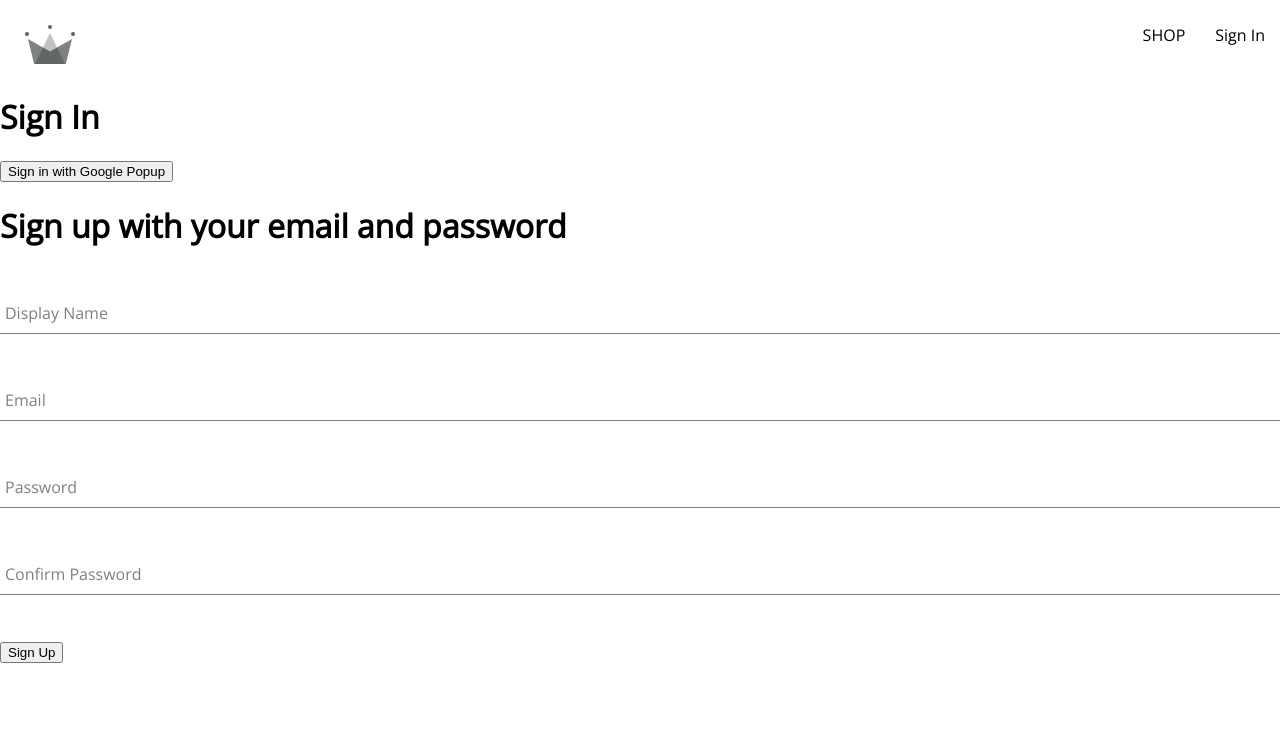
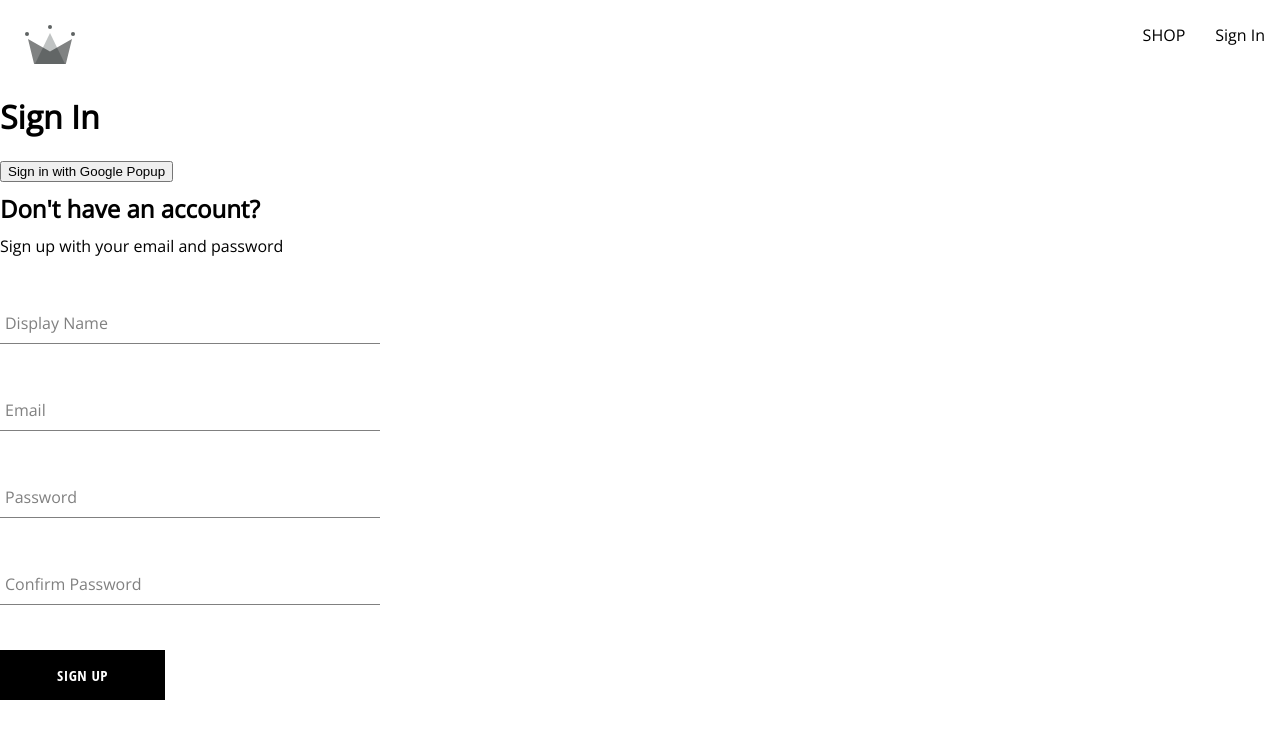
Before and after one commit to blahablast/crwn-clothing, a React (Create React App) app: page /sign-in in a window 1280 px wide. Shown: the top 738 px of the page. Built offline with nearby package versions, Linux system fonts and the light colour scheme.

Commit message:
Created button component and styling

```diff
--- /dev/null
+++ b/src/components/button/button.jsx
@@ -0,0 +1,18 @@
+import './button.scss'
+
+const BUTTON_TYPE_CLASSES = {
+  google: 'google-sign-in',
+  inverted: 'inverted'
+}
+
+const Button = ({ children, buttonType, ...otherProps }) => {
+  return (
+    <button
+      className={`button-container ${BUTTON_TYPE_CLASSES[buttonType]}`}
+      {...otherProps}>
+      {children}
+    </button>
+  )
+}
+
+export default Button
--- /dev/null
+++ b/src/components/button/button.scss
@@ -0,0 +1,46 @@
+.button-container {
+  min-width: 165px;
+  width: auto;
+  height: 50px;
+  letter-spacing: 0.5px;
+  line-height: 50px;
+  padding: 0 35px 0 35px;
+  font-size: 15px;
+  background-color: black;
+  color: white;
+  text-transform: uppercase;
+  font-family: 'Open Sans Condensed';
+  font-weight: bolder;
+  border: none;
+  cursor: pointer;
+  display: flex;
+  justify-content: center;
+
+  &:hover {
+    background-color: white;
+    color: black;
+    border: 1px solid black;
+  }
+
+  &.google-sign-in {
+    background-color: #4285f4;
+    color: white;
+
+    &:hover {
+      background-color: #357ae8;
+      border: none;
+    }
+  }
+
+  &.inverted {
+    background-color: white;
+    color: black;
+    border: 1px solid black;
+
+    &:hover {
+      background-color: black;
+      color: white;
+      border: none;
+    }
+  }
+}
--- a/src/components/sign-up-form/sign-up-form.jsx
+++ b/src/components/sign-up-form/sign-up-form.jsx
@@ -4,6 +4,8 @@ import {
   createUserDocumentFromAuth
 } from '../../utils/firebase/firebase.utils'
 import FormInput from '../form-input/form-input'
+import './sign-up-form.scss'
+import Button from '../button/button'
 
 const defaultFormFields = {
   // these values (displayName and email), mimic createUserDocumentFromAuth in firebase
@@ -54,8 +56,9 @@ const SignUpForm = () => {
   }
 
   return (
-    <div>
-      <h1>Sign up with your email and password</h1>
+    <div className='sign-up-container'>
+      <h2>Don't have an account?</h2>
+      <span>Sign up with your email and password</span>
       <form onSubmit={handleSubmit}>
         <FormInput
           label='Display Name'
@@ -89,7 +92,7 @@ const SignUpForm = () => {
           name='confirmPassword'
           value={confirmPassword}
         />
-        <button type='submit'>Sign Up</button>
+        <Button type='submit'>Sign Up</Button>
       </form>
     </div>
   )
--- /dev/null
+++ b/src/components/sign-up-form/sign-up-form.scss
@@ -0,0 +1,9 @@
+.sign-up-container {
+  display: flex;
+  flex-direction: column;
+  width: 380px;
+
+  h2 {
+    margin: 10px 0;
+  }
+}
```
